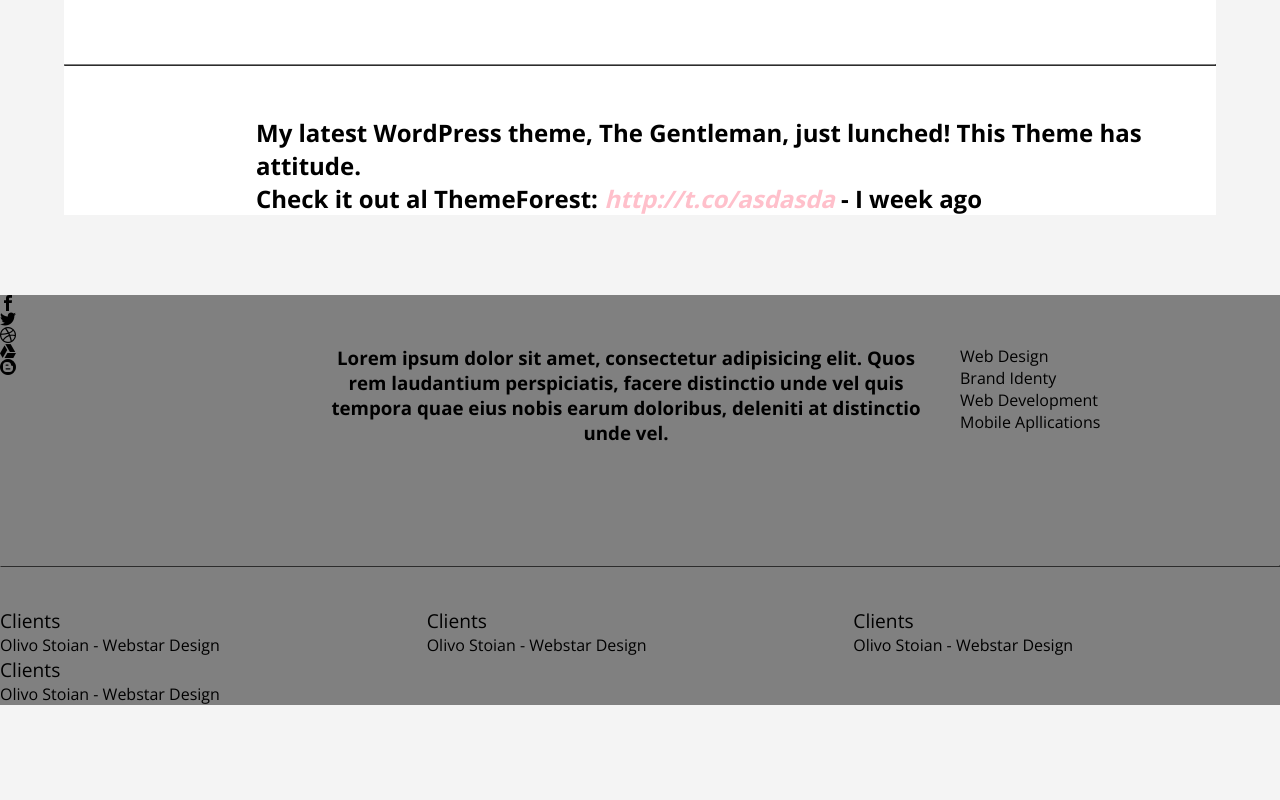
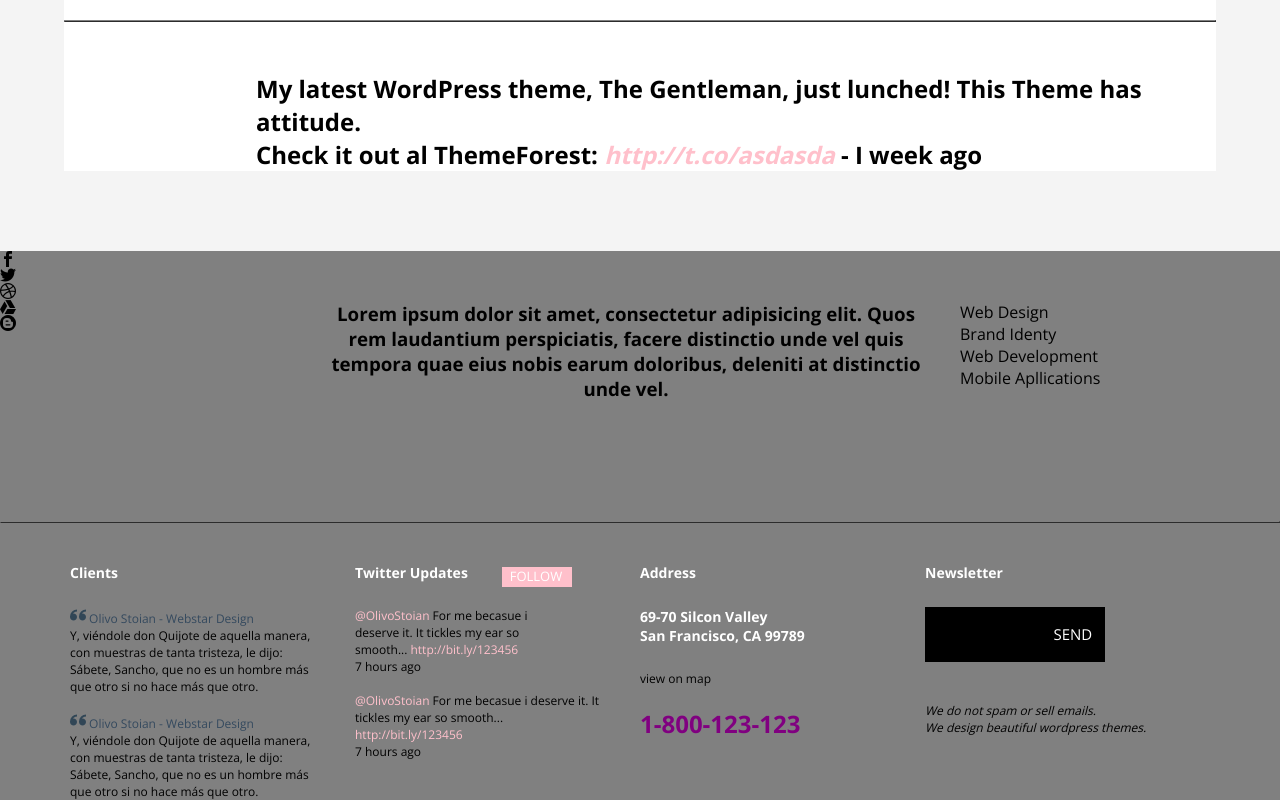
Before and after one commit to MontserratGonzalez1/22_Examen_Montse, a plain HTML site: page index.html in a window 1280 px wide. Shown: the part 1611-2411 px from the top of the page. Before the commit the page ends 2316 px from the top, so only its background shows below. Drawn offline with nearby package versions, Linux system fonts and the light colour scheme.

Commit message:
cambios finales

```diff
--- a/css/common.css
+++ b/css/common.css
@@ -26,10 +26,33 @@ h4 {
 	margin-left: 40%;
 }
 
+	/*FOTOS*/
+.m-lfoto {
+	margin-left: 3%;
+}
+
+.text-foto {
+	font-size: 14px;
+}
+
+
 a {
 	color: pink;
+	text-decoration: none;
 }
 
 .m-b {
 	margin-bottom: 80px;
 }
+
+	/*FOOTER */
+
+.pie-text {
+	font-size: 12px;
+}
+
+.tit {
+	font-size: 14px;
+	color: white;
+	margin-bottom: 25px;
+}
--- a/css/main.css
+++ b/css/main.css
@@ -17,7 +17,7 @@ li {
 }
 
 .foto {
-	width:70%;
+	width:80%;
 	height: 60%;
 }
 
@@ -52,7 +52,43 @@ hr {
 	border-radius: 20%;
 }
 
+.bo-rosa {
+	background-color: pink;
+	width: 70px;
+	height: 20px;
+	color: white;
+	font-size: 13px;
+	padding-left: 3%;
+	display: inline;
+	float: right;
+	position: relative;
+	bottom: 40px;
+	right: 40px;
+}
+
 .pie {
 	background-color: gray;
 
 }
+
+.gris {
+	color: #34495E;
+}
+
+.tel {
+	color: purple;
+	margin-top: 20px;
+}
+
+
+.bo-news {
+	background-color: black;
+	width: 180px;
+	height: 55px;
+	color: white;
+	font-size: 15px;
+	padding-top: 17px;
+	padding-left: 50%;
+	margin-top: 8%;
+	margin-bottom: 7%;
+}
--- a/index.html
+++ b/index.html
@@ -54,7 +54,7 @@
                 <br>
                 <p>Lorem ipsum dolor sit amet, consectetur adipisicing elit. Quos rem laudantium perspiciatis, facere distinctio unde vel quis tempora quae eius nobis earum doloribus, deleniti at. Beatae quia harum, laborum optio. Quos rem laudantium perspiciatis, facere distinctio unde vel quis.</p>
                 <br>
-                <p>Lorem ipsum dolor sit amet, consectetur adipisicing elit. Quos rem laudantium perspiciatis, facere distinctio unde vel quis tempora quae eius nobis earum doloribus, deleniti at. Beatae quia harum, laborum optio. Quos rem laudantium perspiciatis, facere distinctio unde vel quis tempora.</p>
+                <p>Lorem ipsum dolor sit amet, consectetur adipisicing elit. Quos rem laudantium perspiciatis, facere distinctio unde vel quis tempora quae eius nobis earum.</p>
                   <div class="read"> Read More</div><!-- BOTON READ-->
               </div>
             </div> <!--cierre row-->
@@ -62,6 +62,7 @@
       </section>
         <hr>
         <section> <!--LATEST PROJECT-->
+        <div class="container">
 	            <div class="row">
 	              <div class="col-12">
 	                <h2>LATEST PROJECTS</h2>
@@ -74,7 +75,7 @@
 	                 </nav>
 	              </div> <!--CIERRE COL-->
 	            </div> <!--CIERRE ROW-->
-            <div class="row">
+	            <div class="row text-foto">
 	              <div class="col-6 margencabe">
 	                <img src="img/main-pic.png" class="foto">
 	                  <h4>Cappuchino Catcher Urna Placent Ornare</h4>
@@ -88,7 +89,7 @@
 	                   Ab tempore minima, velit eius. nobis earum doloribus, deleniti at.</p>
 	              </div>
 	            </div> <!-- cierre row1 fotos-->
-            <div class="row">
+	            <div class="row text-foto">
 	              <div class=" col-6 margencabe">
 	                 <img src="img/main-pic.png" class="foto">
 	                  <h4>Cappuchino Catcher Urna Placent Ornare</h4>
@@ -103,6 +104,7 @@
 	              </div>
 	            </div>  <!-- cierre row2 fotos-->
 	              <div class="bo-gris m-l"> Load More </div> <!--boton-->
+        </div> <!--CIERRE CONTAINER-->
         </section> <!-- CIERRE LATEST PROJECT-->
         <hr>
         <section> <!--TWITTER-->
@@ -139,27 +141,47 @@
                     <p>Mobile Apllications</p>
                   </div>
                 </div> <!-- CIERRE ROW-->
+            </div> <!--CIERRE CONTEINER-->
              <hr>
+             <div class="container">
                 <div class="row">
-                  <div class="col-4">
-                    <p><big>Clients</big></p>
-                    <p> Olivo Stoian - Webstar Design</p>
+                  <div class="col-3 pie-text">
+                    <p class="tit"><b>Clients</b></p>
+                    <p class="gris"> <img src="img/comillas.png"> Olivo Stoian - Webstar Design</p>
+                    <p>Y, viéndole don Quijote de aquella manera, con muestras de tanta tristeza, le dijo: Sábete, Sancho, que no es un hombre más que otro si no hace más que otro. </p>
+                    <br>
+                    <p class="gris"> <img src="img/comillas.png"> Olivo Stoian - Webstar Design</p>
+                    <p>Y, viéndole don Quijote de aquella manera, con muestras de tanta tristeza, le dijo: Sábete, Sancho, que no es un hombre más que otro si no hace más que otro. </p>
 
                   </div>
-                  <div class="col-4">
-                    <p><big>Clients</big></p>
-                    <p> Olivo Stoian - Webstar Design</p>
+                  <div class="col-3 pie-text">
+                    <p class="tit"><b>Twitter Updates</b></p>
+						<div class="bo-rosa"> FOLLOW</div>
+                    <p> <a href="">@OlivoStoian</a> For me becasue i deserve it. It tickles my ear so smooth... <a href=""> http://bit.ly/123456</a></p>
+                    <p>7 hours ago</p>
+                    <br>
+                    <p><a href="">@OlivoStoian</a> For me becasue i deserve it. It tickles my ear so smooth... <a href=""> http://bit.ly/123456</a></p>
+                    <p>7 hours ago</p>
+
+
                   </div>
-                  <div class="col-4">
-                    <p><big>Clients</big></p>
-                    <p> Olivo Stoian - Webstar Design</p>
+                  <div class="col-3">
+                    <p class="tit"><b>Address</b></p>
+                    <p class="tit"><b>69-70 Silcon Valley <br>
+                    San Francisco, CA 99789
+                    </b></p>
+                    <p class="pie-text">view on map</p>
+                    <h2 class="tel">1-800-123-123 </h2>
+
                   </div>
-                  <div class="col-4">
-                    <p><big>Clients</big></p>
-                    <p> Olivo Stoian - Webstar Design</p>
+                  <div class="col-3">
+                    <p class="tit"><b>Newsletter</b></p>
+                    <div class="bo-news"> SEND </div>
+                    <br>
+                    <p class="pie-text"> <i>We do not spam or sell emails. <br>
+                    We design beautiful wordpress themes.</i></p>
                   </div>
-                </div>
-
+                </div> <!--CIERRE ROWW-->
             </div> <!--cierre CONTAINER-->
         </footer>
 
```
Also changed, not shown: img/comillas.png (added). Lines whose indentation alone changed are shown as unchanged.
